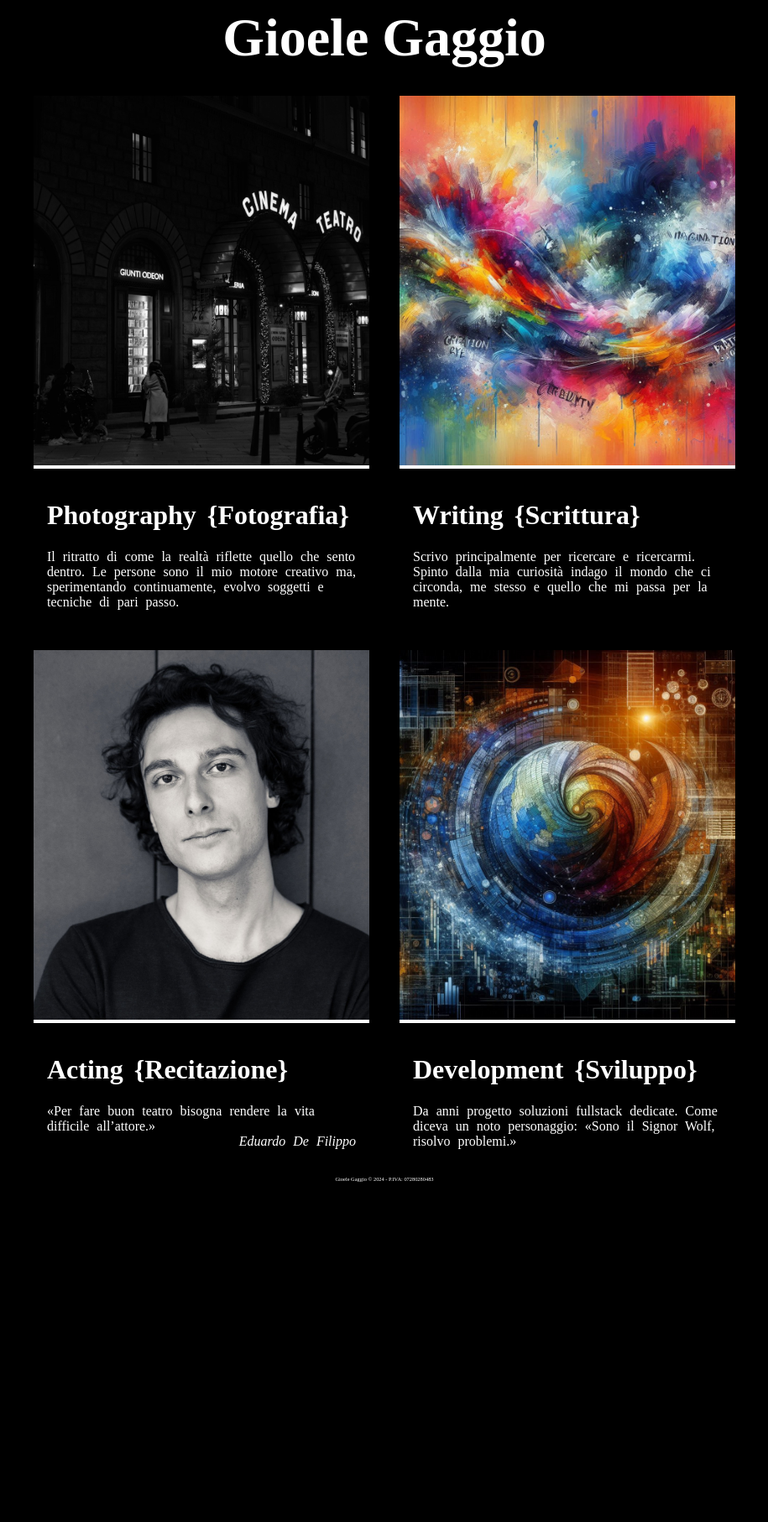
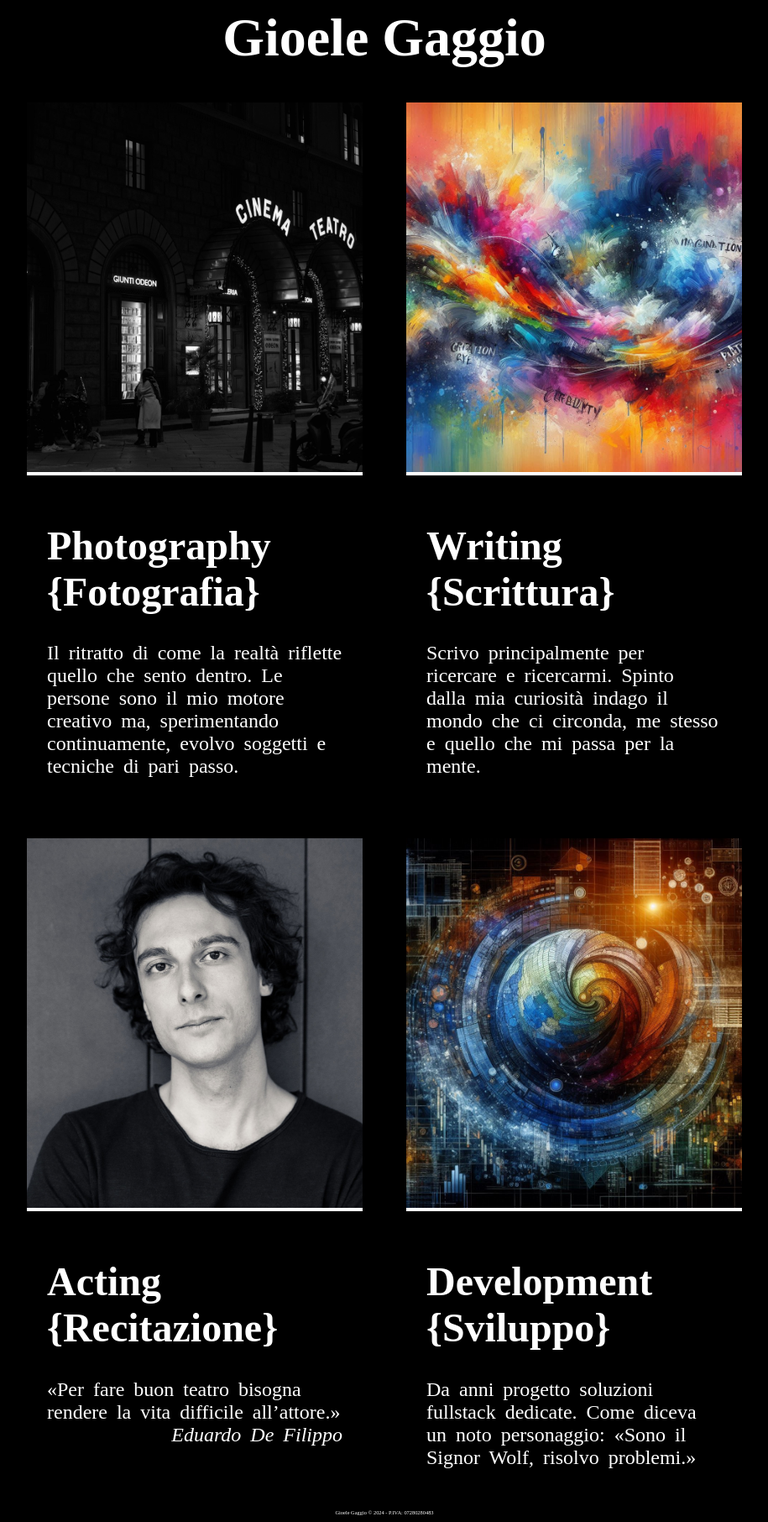
Before and after one commit to giocasin/gioelegaggio.it, a PHP site: page / in a window 1280 px wide. Shown: the whole page at 84% size, without its empty margins (182-1097 px from the left). Before the commit the page ends 1407 px from the top, so only its background shows below. Run offline with PHP 8.4, Linux system fonts and the light colour scheme.

Commit message:
text size for desktop mode

```diff
--- a/src/css/style.css
+++ b/src/css/style.css
@@ -33,7 +33,7 @@ body {
     margin: 1em;
     position: relative;
     z-index: 2;
-    font-size: 1em;
+    font-size: 1.5em;
 }
 
 .section-text {
```
